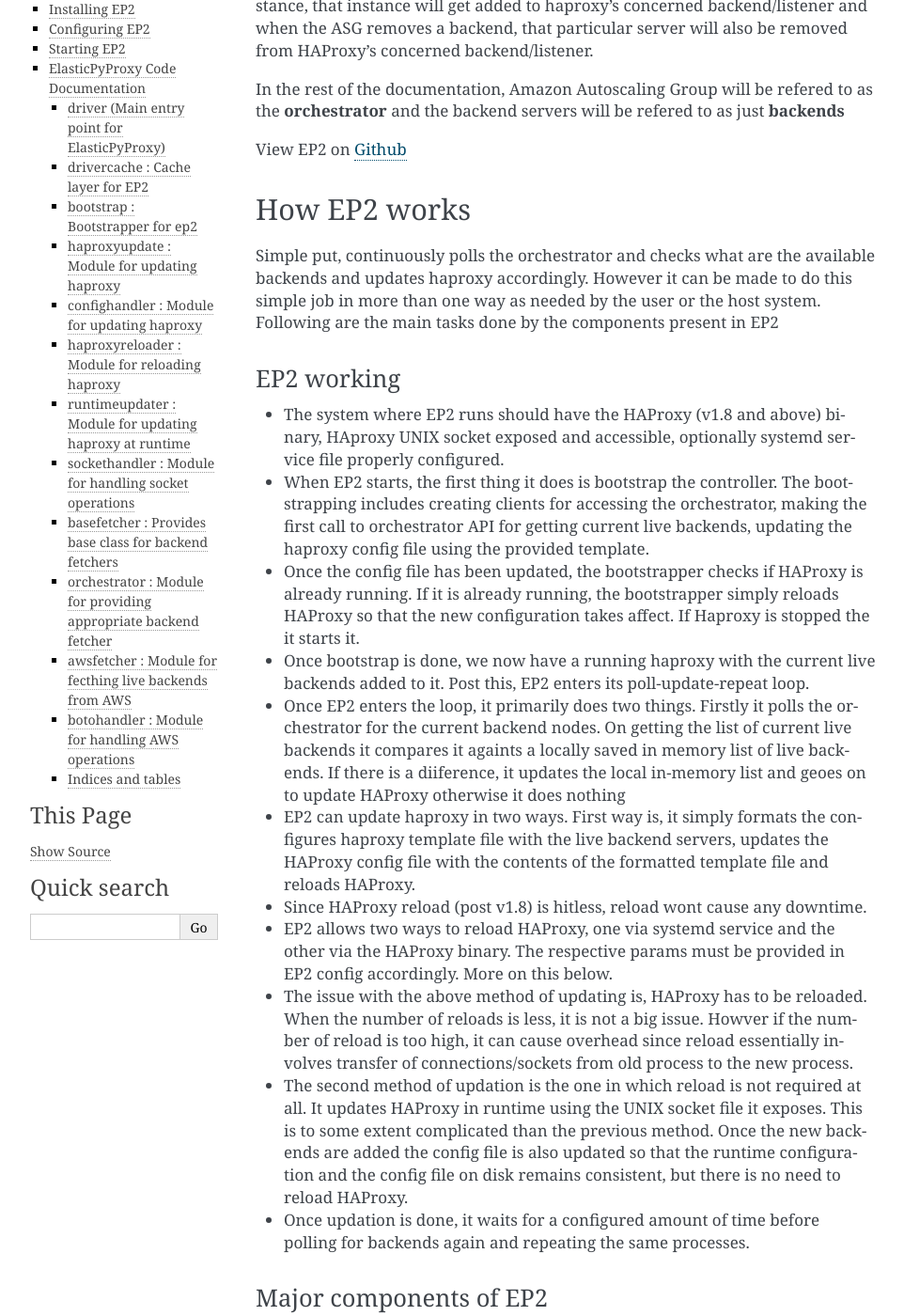
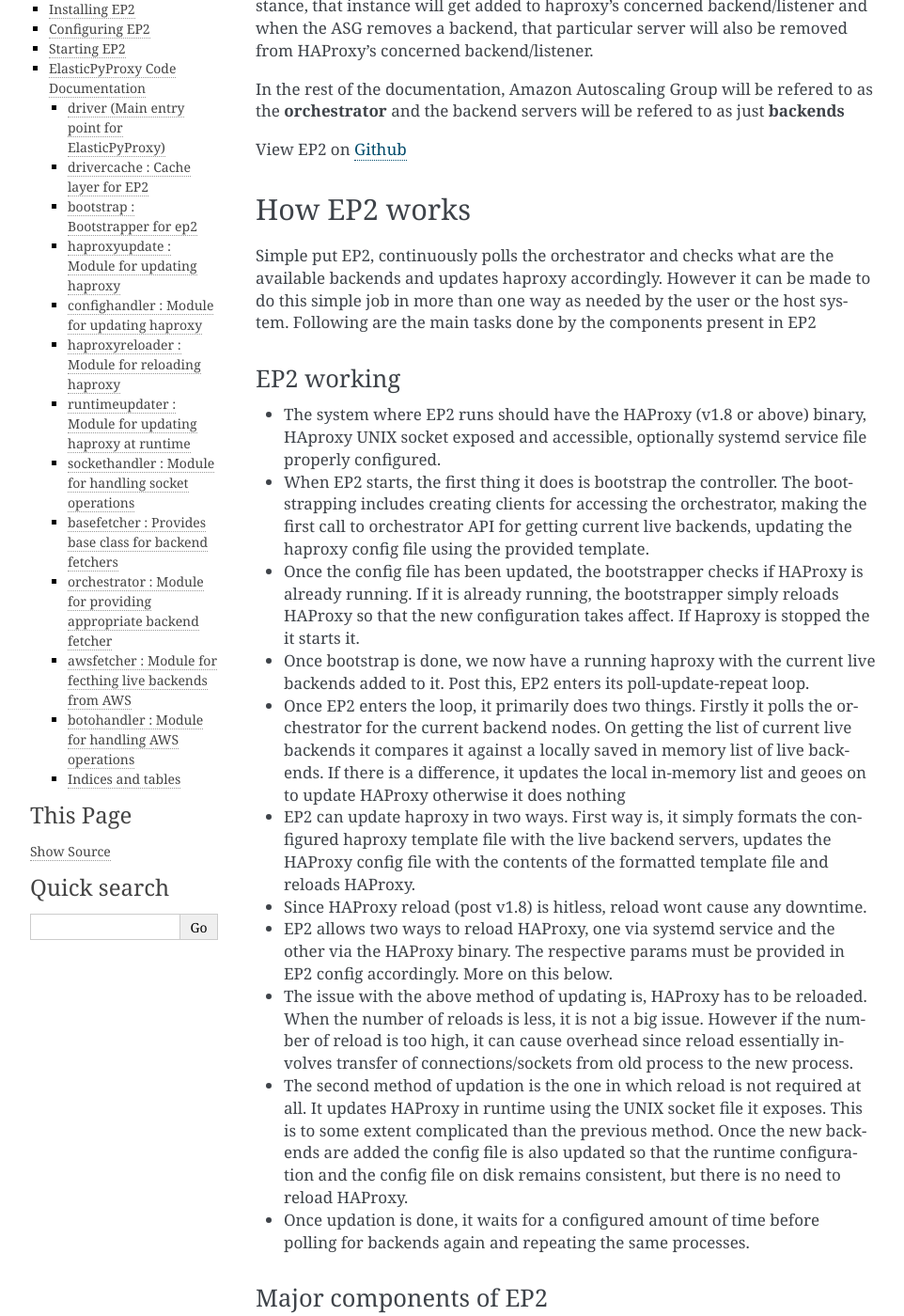
Before and after one commit to LazyWolves/ElasticPyProxy, a Sphinx documentation site: the page built from docs/source/index.rst, in a window 1280 px wide and 1400 px high, scrolled down 452 px. Shown: the whole window at 94% size, without its empty margins (148-1110 px from the left). Built offline with Sphinx 7.4.7, drawn with Linux system fonts in a browser that asks for light colours; some of the changed text lies outside the part shown.

Commit message:
Fix typos

```diff
--- a/docs/source/index.rst
+++ b/docs/source/index.rst
@@ -24,14 +24,14 @@
 How EP2 works
 ***************
 
-Simple put, continuously polls the orchestrator and checks what are the available backends and updates haproxy accordingly.
+Simple put EP2, continuously polls the orchestrator and checks what are the available backends and updates haproxy accordingly.
 However it can be made to do this simple job in more than one way as needed by the user or the host system. Following are the
 main tasks done by the components present in EP2
 
 EP2 working
 ============
 
-- The system where EP2 runs should have the HAProxy (v1.8 and above) binary, HAproxy UNIX socket exposed and
+- The system where EP2 runs should have the HAProxy (v1.8 or above) binary, HAproxy UNIX socket exposed and
   accessible, optionally systemd service file properly configured.
 
 - When EP2 starts, the first thing it does is bootstrap the controller. The bootstrapping includes creating clients
@@ -46,10 +46,10 @@
   its poll-update-repeat loop.
 
 - Once EP2 enters the loop, it primarily does two things. Firstly it polls the orchestrator for the current backend nodes. On
-  getting the list of current live backends it compares it againts a locally saved in memory list of live backends.
-  If there is a diiference, it updates the local in-memory list and geoes on to update HAProxy otherwise it does nothing
+  getting the list of current live backends it compares it against a locally saved in memory list of live backends.
+  If there is a difference, it updates the local in-memory list and geoes on to update HAProxy otherwise it does nothing
 
-- EP2 can update haproxy in two ways. First way is, it simply formats the configures haproxy template file with the live
+- EP2 can update haproxy in two ways. First way is, it simply formats the configured haproxy template file with the live
   backend servers, updates the HAProxy config file with the contents of the formatted template file and reloads HAProxy.
 
 - Since HAProxy reload (post v1.8) is hitless, reload wont cause any downtime.
@@ -58,7 +58,7 @@
   must be provided in EP2 config accordingly. More on this below.
 
 - The issue with the above method of updating is, HAProxy has to be reloaded. When the number of reloads is less, it is not
-  a big issue. Howver if the number of reload is too high, it can cause overhead since reload essentially involves  transfer
+  a big issue. However if the number of reload is too high, it can cause overhead since reload essentially involves  transfer
   of connections/sockets from old process to the new process.
 
 - The second method of updation is the one in which reload is not required at all. It updates HAProxy in runtime using the
@@ -164,18 +164,18 @@
   process :
 
   - The desired nodefetcher is initialised. As of now it is the **awsfetcher**. As a part of the initialisation of the
-    awsfether, the asg and ec2 boto3 clients are created using the provided aws credentials.
+    awsfetcher, the asg and ec2 boto3 clients are created using the provided aws credentials.
 
-  - The the very first call to get the live backend server is made.
+  - The the very first call to get the live backend servers is made.
 
-  - Once EP2 has the live backend server addresses, irrespective of whether EP2 is configures to use update via config or
+  - Once EP2 has the live backend server addresses, irrespective of whether EP2 is configured to use update via config or
     update at runtime, EP2 updates the haproxy config with the formatted template file contents. It is during this time
     EP2 creates the inactive pool if it is configured to use updae by runtime on later runs.
 
-  - Once the updation is done, it checks whether HAPorxy is running or not. If its not running, the it starts HAProxy.
+  - Once the updation is done, it checks whether HAProxy is running or not. If its not running, the it starts HAProxy.
     If it was running then it simply reloads it using the configured method.
 
-  - Once bootstrap is done, EP2 enters its not loop.
+  - Once bootstrap is done, EP2 enters its loop.
 
 Installing EP2
 *********************
```
Also changed, not shown: other parts of docs/source/index.rst (+6 -6 lines).
